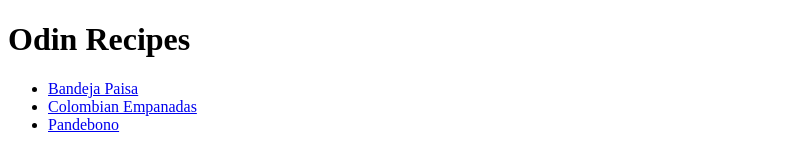
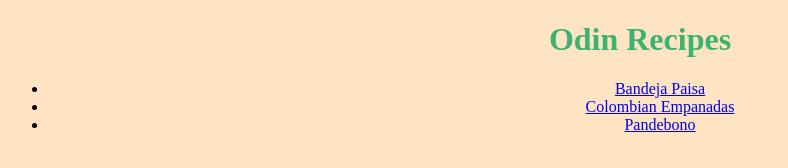
Before and after one commit to estebanmv8009/odin-recipes, a plain HTML site: page index.html in a window 1280 px wide. Shown: the whole page, without its empty margins (0-788 px from the left). Drawn offline with Linux system fonts and the light colour scheme.

Commit message:
Added CSS file with some basic CSS

```diff
--- a/index.html
+++ b/index.html
@@ -4,10 +4,11 @@
     <meta charset="UTF-8">
     <meta name="viewport" content="width=device-width, initial-scale=1.0">
     <title>Project 1</title>
+    <link rel="stylesheet" href="styles.css">
 </head>
 <body>
-    <h1>Odin Recipes</h1>
-    <ul>
+    <h1 class="main-title">Odin Recipes</h1>
+    <ul id="recipes">
         <li><a href="./recipes/bandejapaisa.html">Bandeja Paisa</a></li>
         <li><a href="./recipes/empanadas.html">Colombian Empanadas</a></li>
         <li><a href="./recipes/pandebono.html">Pandebono</a></li>
--- /dev/null
+++ b/styles.css
@@ -0,0 +1,12 @@
+*{
+    background-color: bisque;
+}
+
+.main-title{
+    text-align: center;
+    color: mediumseagreen;
+}
+
+#recipes{
+    text-align: center;
+}
```
